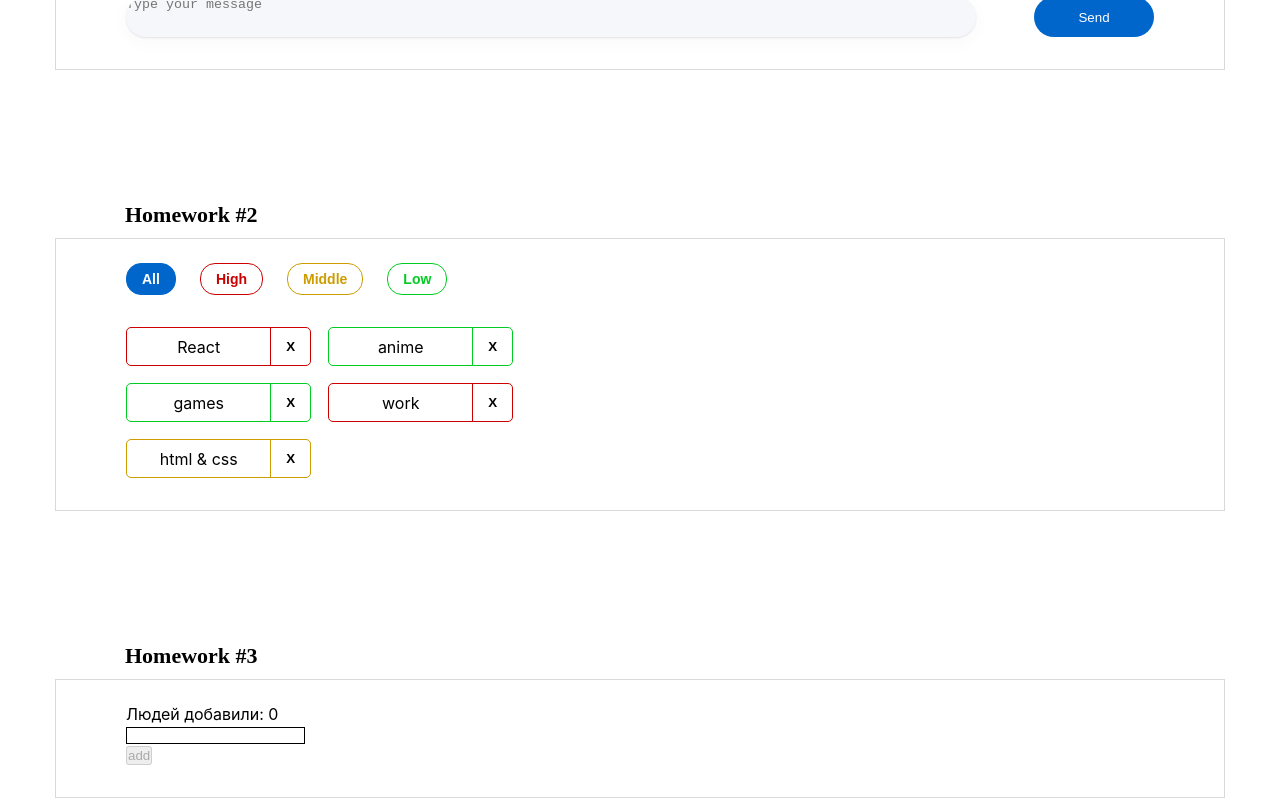
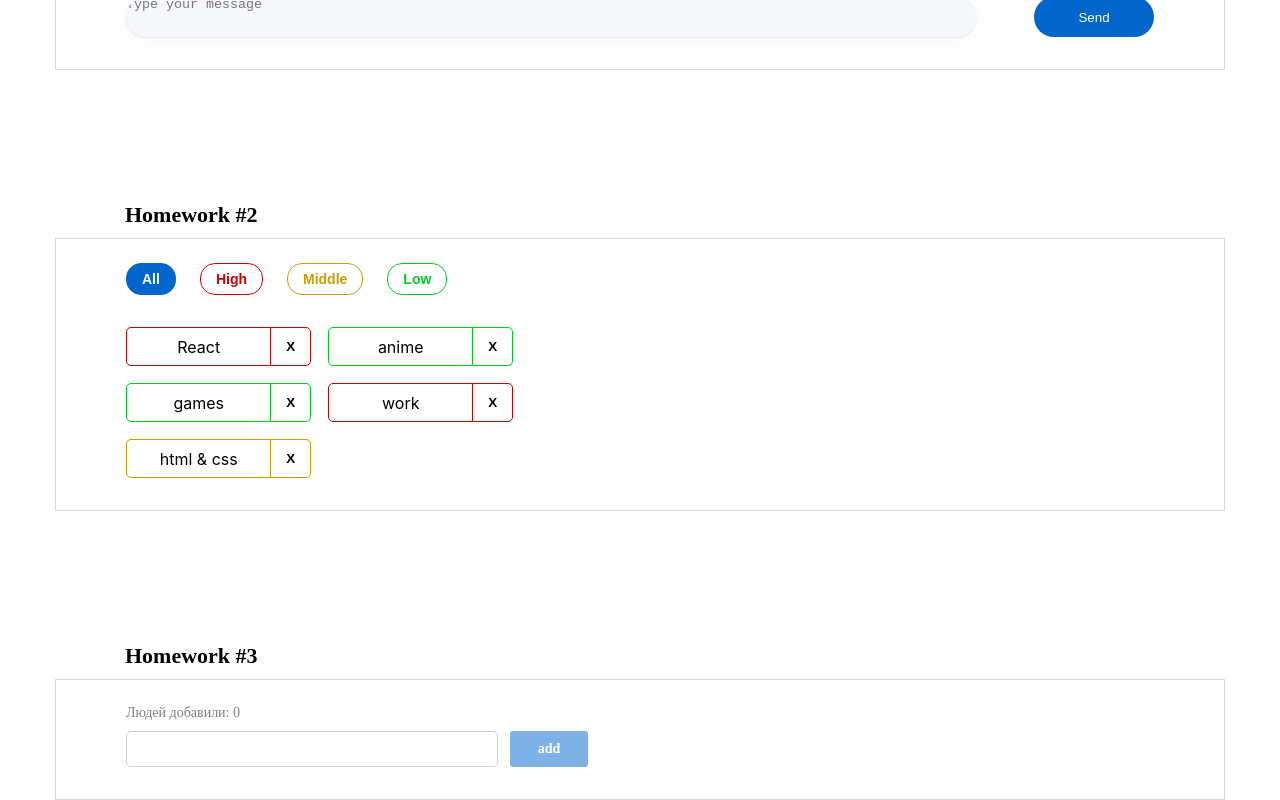
Before and after one commit to Faukkirik/hws2, a React (Create React App) app: page / in a window 1280 px wide. Shown: the part 386-1186 px from the top of the page. Built offline with nearby package versions, Linux system fonts and the light colour scheme.

Commit message:
6 commit - hw03 ready

```diff
--- a/src/s2-homeworks/hw03/Greeting.module.css
+++ b/src/s2-homeworks/hw03/Greeting.module.css
@@ -1,7 +1,12 @@
 .greetingForm {
+display: flex;
+    flex-direction: column;
 }
 
 .inputAndButtonContainer {
+    display: flex;
+    flex-direction: row;
+
 }
 
 .error {
@@ -9,30 +14,105 @@
 }
 
 .input {
-    border: 1px solid black;
+    padding-left: 10px;
+    border: 1px solid #D1D1D1;
+    border-radius: 5px;
+    Width: 372px;
+    Height: 36px;
 }
 
 .input:focus {
+    border: 1px solid #D1D1D1;
+    border-radius: 5px;
+    Width: 372px;
+    Height: 36px;
 }
 
 .errorInput {
     border: 1px solid red;
+    border-radius: 5px;
+    Width: 372px;
+    Height: 36px;
 }
 
 .button {
+    width: 78px;
+    height: 36px;
+    margin-left: 12px;
+
+    background: #0066CC;
+    border-radius: 3px;
+    border-style: none;
+
+    font-family: 'Montserrat';
+    font-style: normal;
+    font-weight: 600;
+    font-size: 14px;
+    line-height: 20px;
+    color: #FFFFFF;
 }
 
 .button:focus {
+    width: 78px;
+    height: 36px;
+    margin-left: 12px;
+
+    font-family: 'Montserrat';
+    font-style: normal;
+    font-weight: 600;
+    font-size: 14px;
+    line-height: 20px;
+    color: #FFFFFF;
 }
 
 .button:active {
+    width: 78px;
+    height: 36px;
+    margin-left: 12px;
+
+    font-family: 'Montserrat';
+    font-style: normal;
+    font-weight: 600;
+    font-size: 14px;
+    line-height: 20px;
+    color: bisque;
 }
 
 .button:disabled {
+    width: 78px;
+    height: 36px;
+    margin-left: 12px;
+
+    background: #0066CC;
+    opacity: 0.5;
+    border-radius: 3px;
+
+    font-family: 'Montserrat';
+    font-style: normal;
+    font-weight: 600;
+    font-size: 14px;
+    line-height: 20px;
+    color: #FFFFFF;
 }
 
 .text {
+    margin-bottom: 10px;
+    font-family: 'Montserrat';
+    font-style: normal;
+    font-weight: 400;
+    font-size: 14px;
+    line-height: 17px;
+
+    color: rgba(0, 0, 0, 0.5);
 }
 
 .greeting {
+    margin-top: 10px;
+    font-family: 'Montserrat';
+    font-style: normal;
+    font-weight: 500;
+    font-size: 20px;
+    line-height: 17px;
+
+    color: #000000;
 }
```
